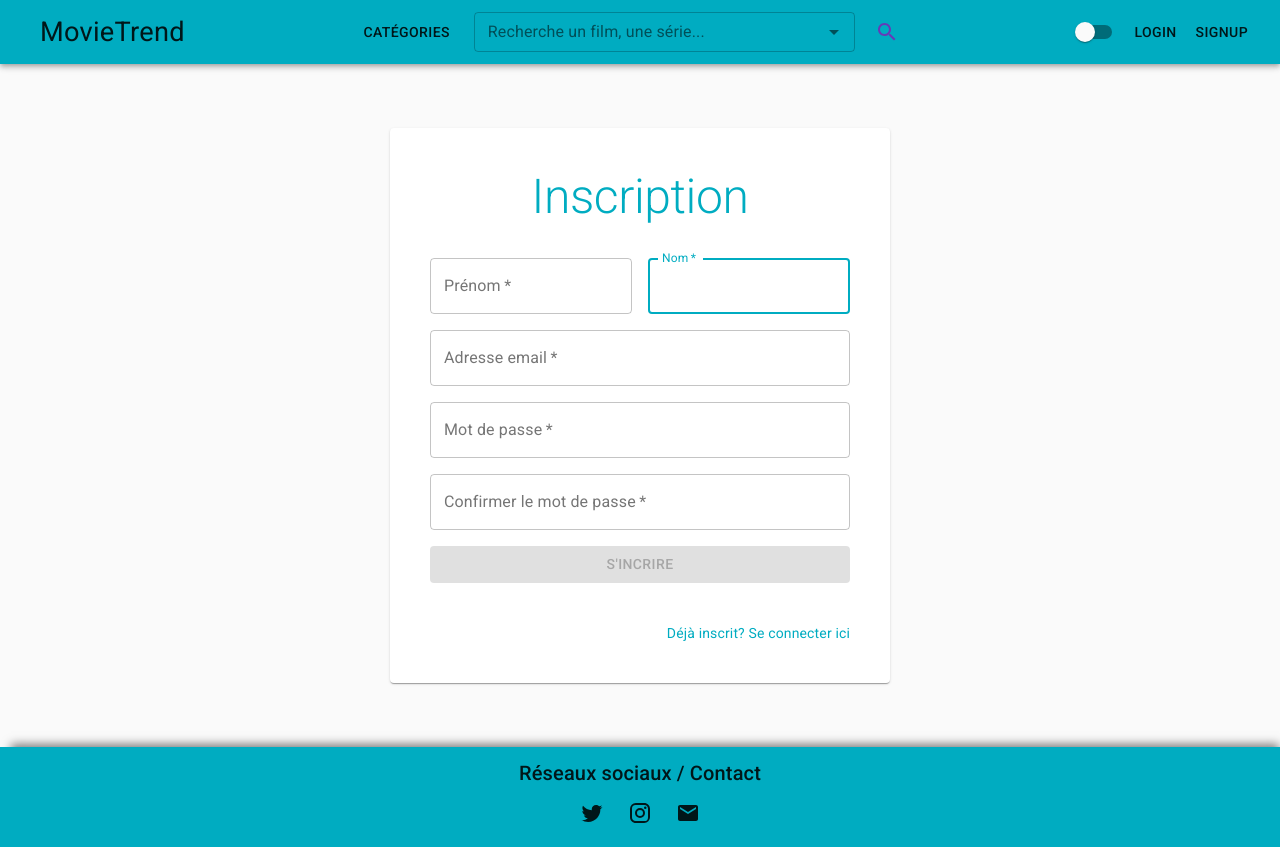
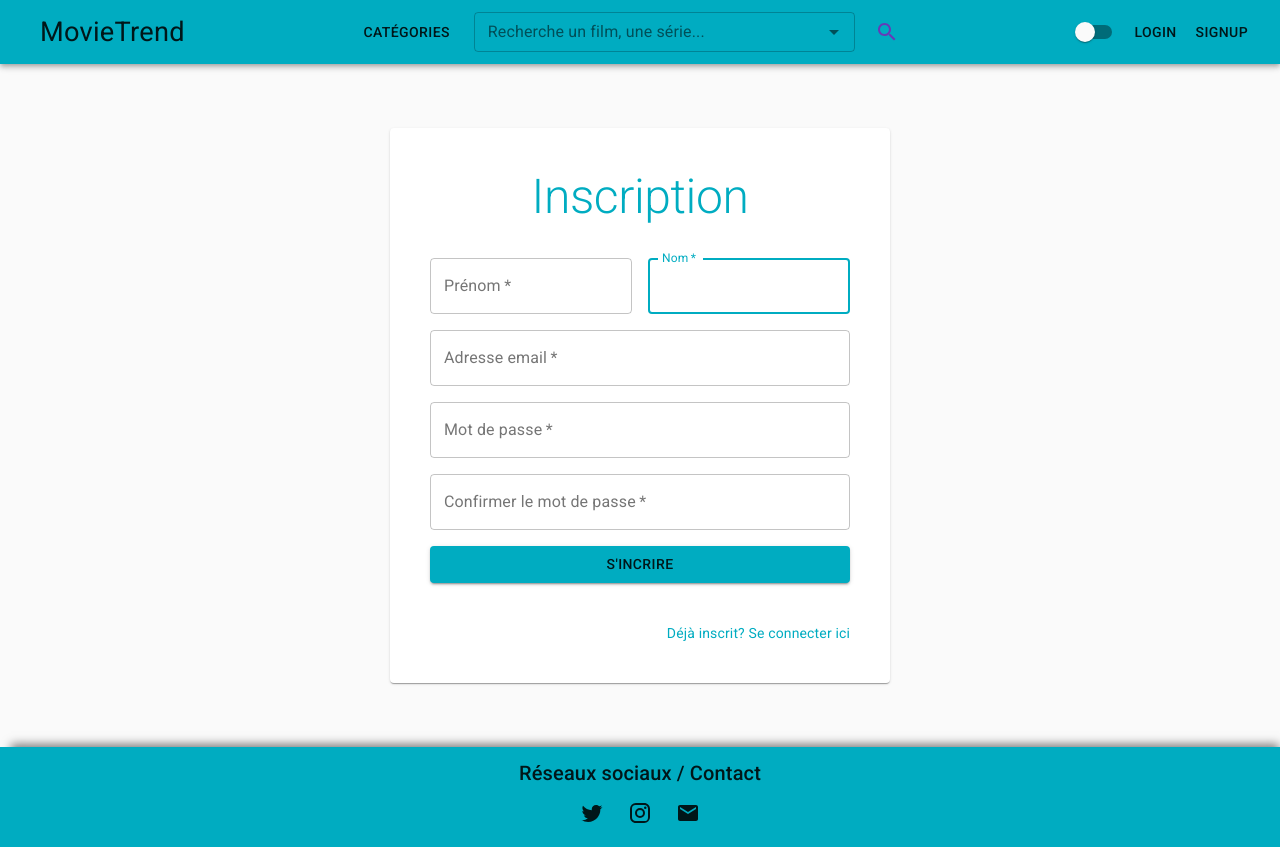
Before and after one commit to Claudie-code/movie, a React (Create React App) app: page /signup in a window 1280 px wide. Built offline with nearby package versions, Linux system fonts and the light colour scheme; no server answers; the database is empty.

Commit message:
object state

```diff
--- a/src/containers/Signup/Signup.js
+++ b/src/containers/Signup/Signup.js
@@ -24,19 +24,30 @@ const useStyles = makeStyles((theme) => ({
 function Signup(props) {
     const classes = useStyles();
     const { signup, updateDisplayName, createUserCollection, getFavorites } = useAuth();
-    const [error, setError] = useState('');
+    const [error, setError] = useState("");
     const [loading, setLoading] = useState(true);
-    const [password, setPassword] = useState();
-    const [passwordConfirm, setPasswordConfirm] = useState();
-    const [email, setEmail] = useState();
-    const [firstName, setFirstName] = useState();
-    const [lastName, setLastName] = useState();
+    const [formValues, setFormValues] = React.useState({})
+    const [password, setPassword] = useState("");
+    const [passwordConfirm, setPasswordConfirm] = useState("");
+    const [email, setEmail] = useState("");
+    const [firstName, setFirstName] = useState("");
+    const [lastName, setLastName] = useState("");
     const [textValidation, setTextValidation] = useState("");
     const [errorPassword, setErrorPassword] = useState(false);
     const history = useHistory();
 
-    const passwordValidation = (password) => {
-        setPassword(password);
+    const handleOnChange = (event, value) => {
+        const val = value?.toLowerCase() ?? event.target.value;
+        setFormValues(prevState => (
+            { ...prevState,
+                [event.target.name] : val
+            }
+        ));
+    };
+
+    const passwordValidation = (event, value) => {
+        const password = value?.toLowerCase() ?? event.target.value;
+        handleOnChange(event, value);
         const pattern = new RegExp(
             "^(?=.*[a-z])(?=.*[A-Z])(?=.*\\d)(?=.*[-+_!@#$%^&*.,?]).+$"
         );
@@ -54,15 +65,15 @@ function Signup(props) {
 
     const isValid = useMemo(() => {
         if(firstName === "" && lastName === "") {
-            return false;
+            return true;
         }
         if(password === "" && passwordConfirm === "") {
-            return false;
+            return true;
         }
         if(email === "") {
-            return false;
+            return true;
         }
-        return true;
+        return false;
     }, [password, passwordConfirm, email, lastName, firstName]);
 
     async function handleSubmit(event) {
@@ -104,8 +115,8 @@ function Signup(props) {
                             id="prenom"
                             label="Prénom"
                             autoFocus
-                            value={firstName}
-                            onChange={event => setFirstName(event.target.value)}
+                            value={formValues.name}
+                            onChange={handleOnChange}
                         />
                     </Grid>
                     <Grid item xs={12} sm={6}>
@@ -118,8 +129,8 @@ function Signup(props) {
                             id="nom"
                             label="Nom"
                             autoFocus
-                            value={lastName}
-                            onChange={event => setLastName(event.target.value)}
+                            value={formValues.lastName}
+                            onChange={handleOnChange}
                         />
                     </Grid>
                     <Grid item xs={12}>
@@ -131,8 +142,8 @@ function Signup(props) {
                             label="Adresse email"
                             name="email"
                             autoComplete="email"
-                            value={email}
-                            onChange={event => setEmail(event.target.value)}
+                            value={formValues.email}
+                            onChange={handleOnChange}
                         />
                     </Grid>
                     <Grid item xs={12}>
@@ -146,8 +157,8 @@ function Signup(props) {
                             type="password"
                             id="password"
                             autoComplete="current-password"
-                            value={password}
-                            onChange={event => setPassword(event.target.value)}
+                            value={formValues.password}
+                            onChange={passwordValidation}
                             helperText={textValidation}
                         />
                     </Grid>
@@ -161,13 +172,13 @@ function Signup(props) {
                             type="password"
                             id="passwordConfirm"
                             autoComplete="current-passwordConfirm"
-                            value={passwordConfirm}
-                            onChange={event => setPasswordConfirm(event.target.value)}
+                            value={formValues.passwordConfirm}
+                            onChange={handleOnChange}
                         />
                     </Grid>
                     <Grid item xs={12}>
                         <Button
-                            disabled={loading && isValid}
+                            disabled={loading && !isValid}
                             type="submit"
                             fullWidth
                             variant="contained"
```
